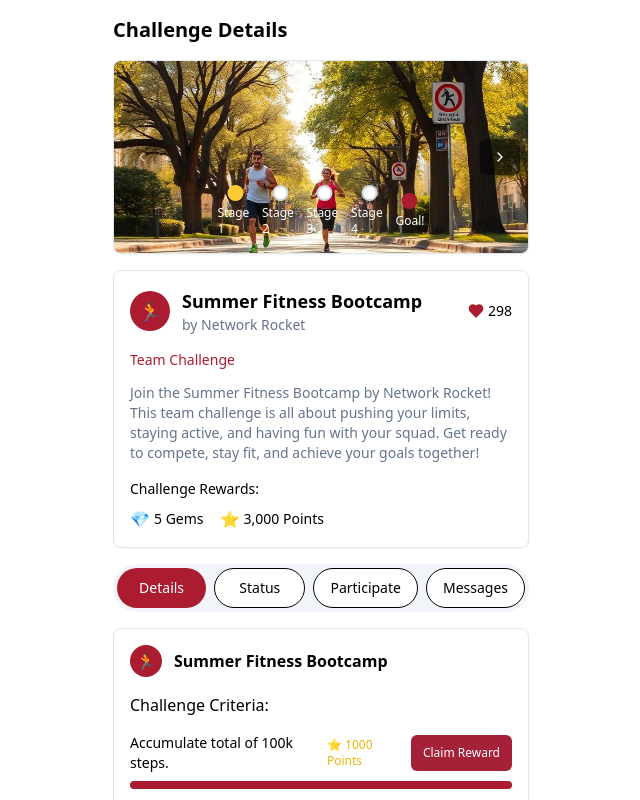
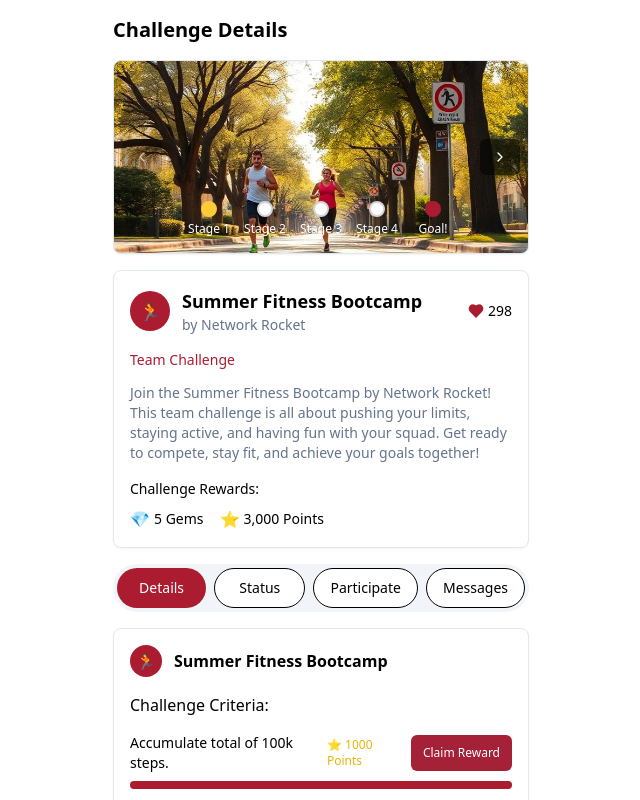
Before and after one commit to JohnEduard-Ph/john-challenge-details-app-codes, a React (Vite) app: page / in a window 1280 px wide. Shown: the top 800 px of the page, without its empty margins (319-959 px from the left). Built offline with nearby package versions, Linux system fonts and the light colour scheme.

Commit message:
Adjust stage text width
Set width for stage text to ensure it displays on a single line.

```diff
--- a/src/components/ChallengeDetails.tsx
+++ b/src/components/ChallengeDetails.tsx
@@ -162,7 +162,7 @@ const ChallengeDetails = () => {
                   className={`w-4 h-4 rounded-full border-2 transition-all cursor-pointer ${getTimelineCircleColor(index)}`}
                   onClick={() => setCurrentStage(index)}
                 />
-                <span className="text-xs text-white mt-1 font-medium">{stage.label}</span>
+                <span className="text-xs text-white mt-1 font-medium w-12 text-center whitespace-nowrap">{stage.label}</span>
               </div>
             ))}
           </div>
```
